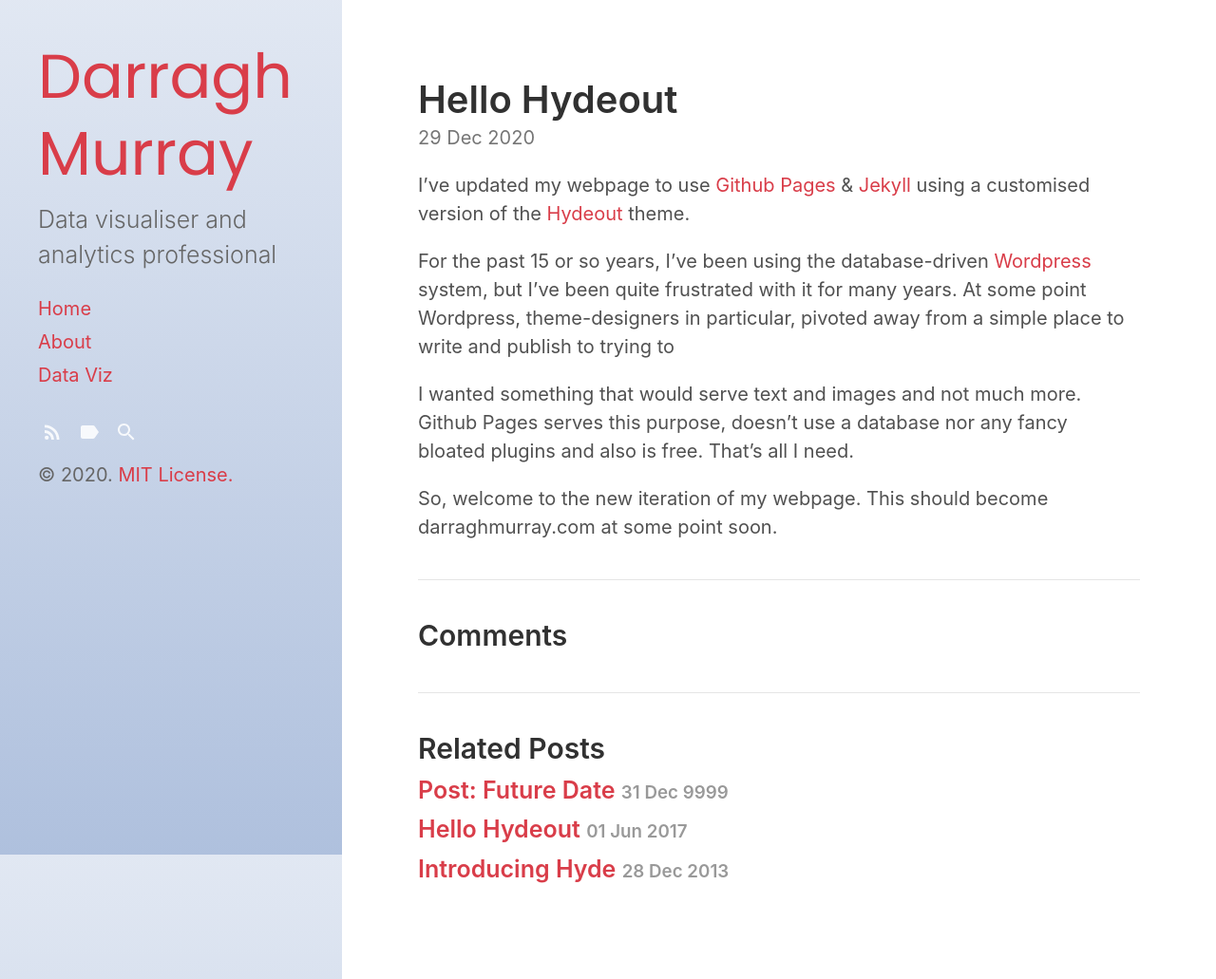
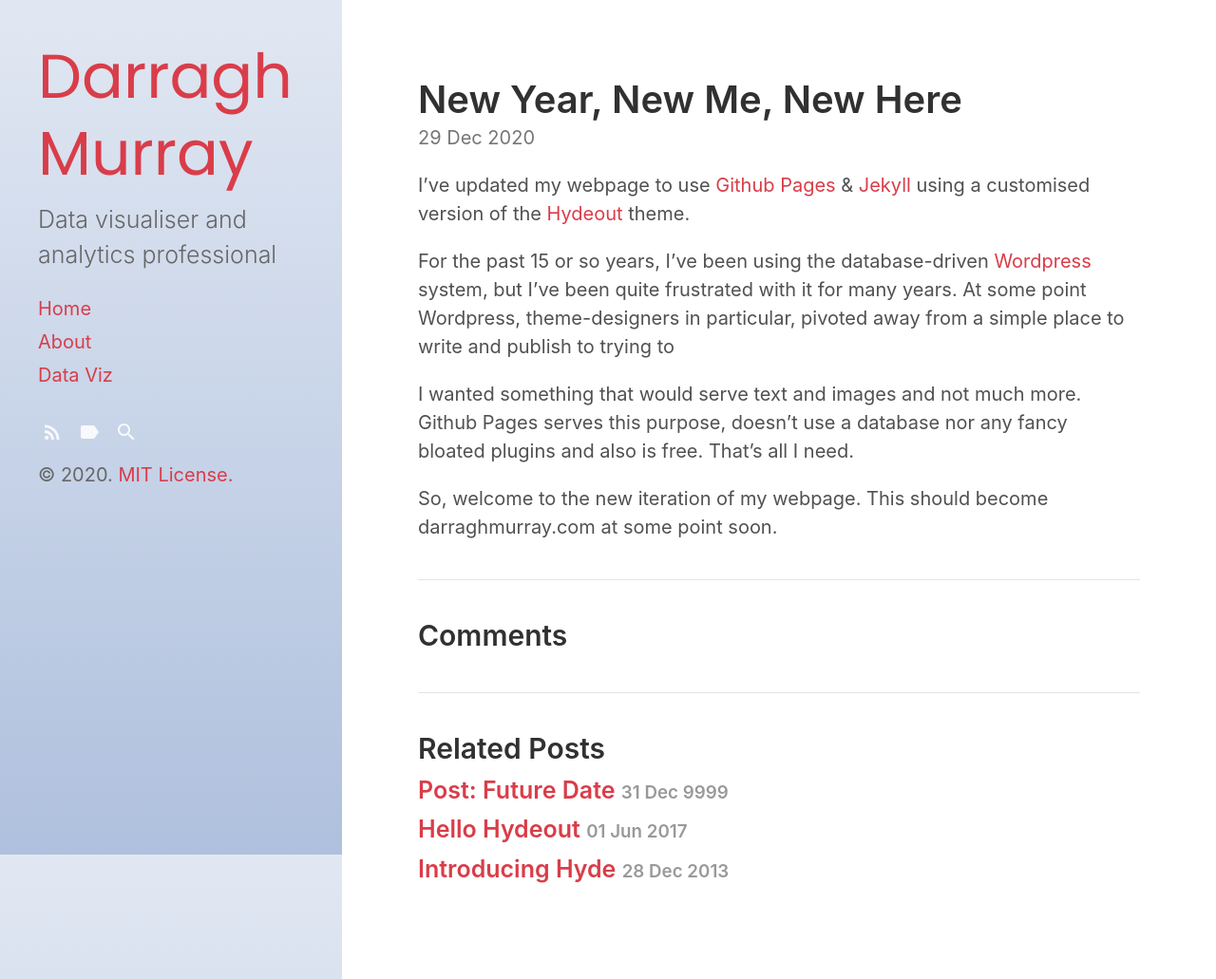
Before and after one commit to dbmurray/dbmurray.github.io, a Jekyll site: the page built from _posts/2020-12-29-new-year-new-me-new-here.md, in a window 1280 px wide and 1031 px high. Shown: the whole window at 95% size. Built offline with Jekyll 4.4.1, drawn with Linux system fonts in a browser that asks for light colours.

Commit message:
Update 2020-12-29-new-year-new-me-new-here.md

```diff
--- a/_posts/2020-12-29-new-year-new-me-new-here.md
+++ b/_posts/2020-12-29-new-year-new-me-new-here.md
@@ -1,6 +1,6 @@
 ---
 layout: post
-title: Hello Hydeout
+title: New Year, New Me, New Here
 excerpt_separator:  <!--more-->
 ---
 
```
